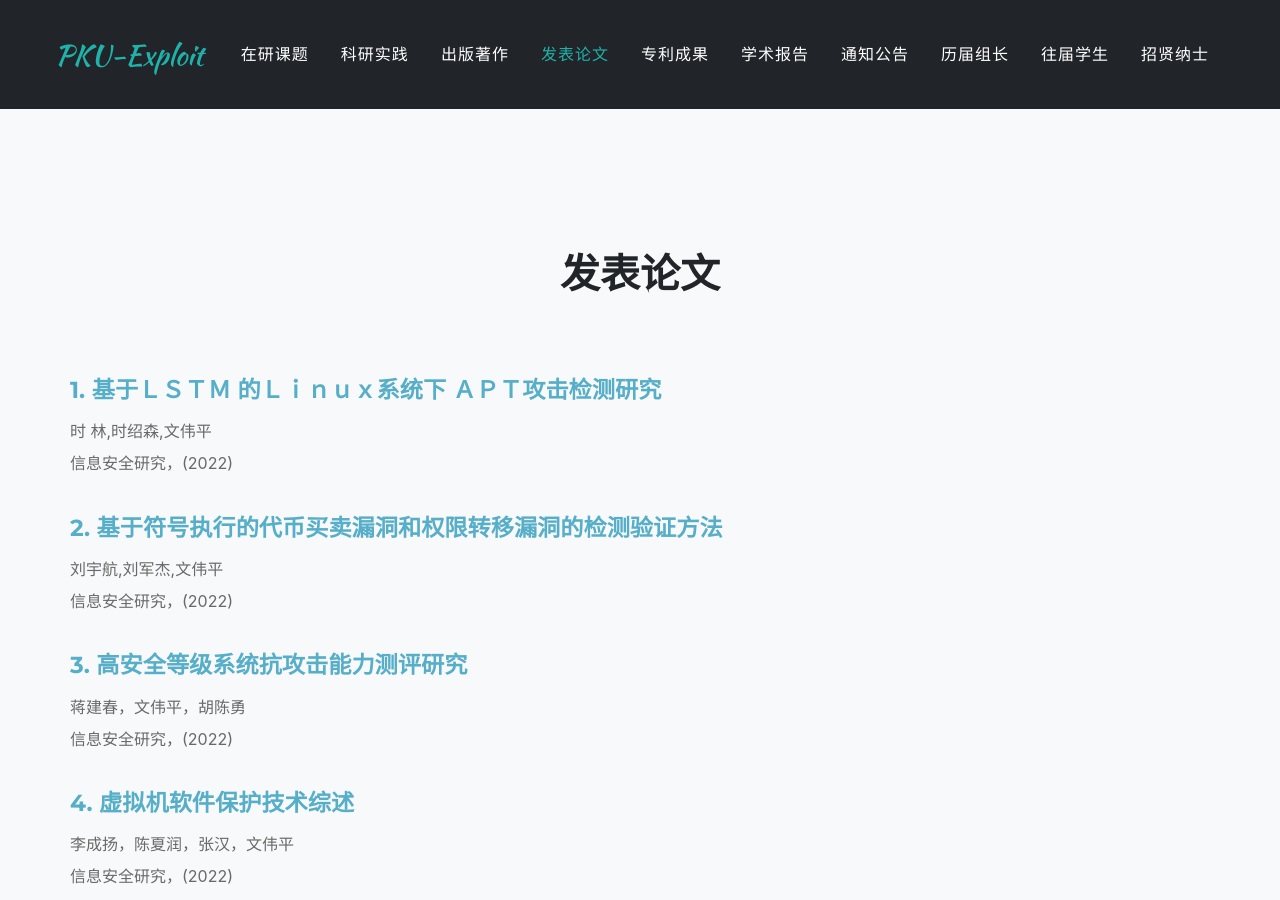
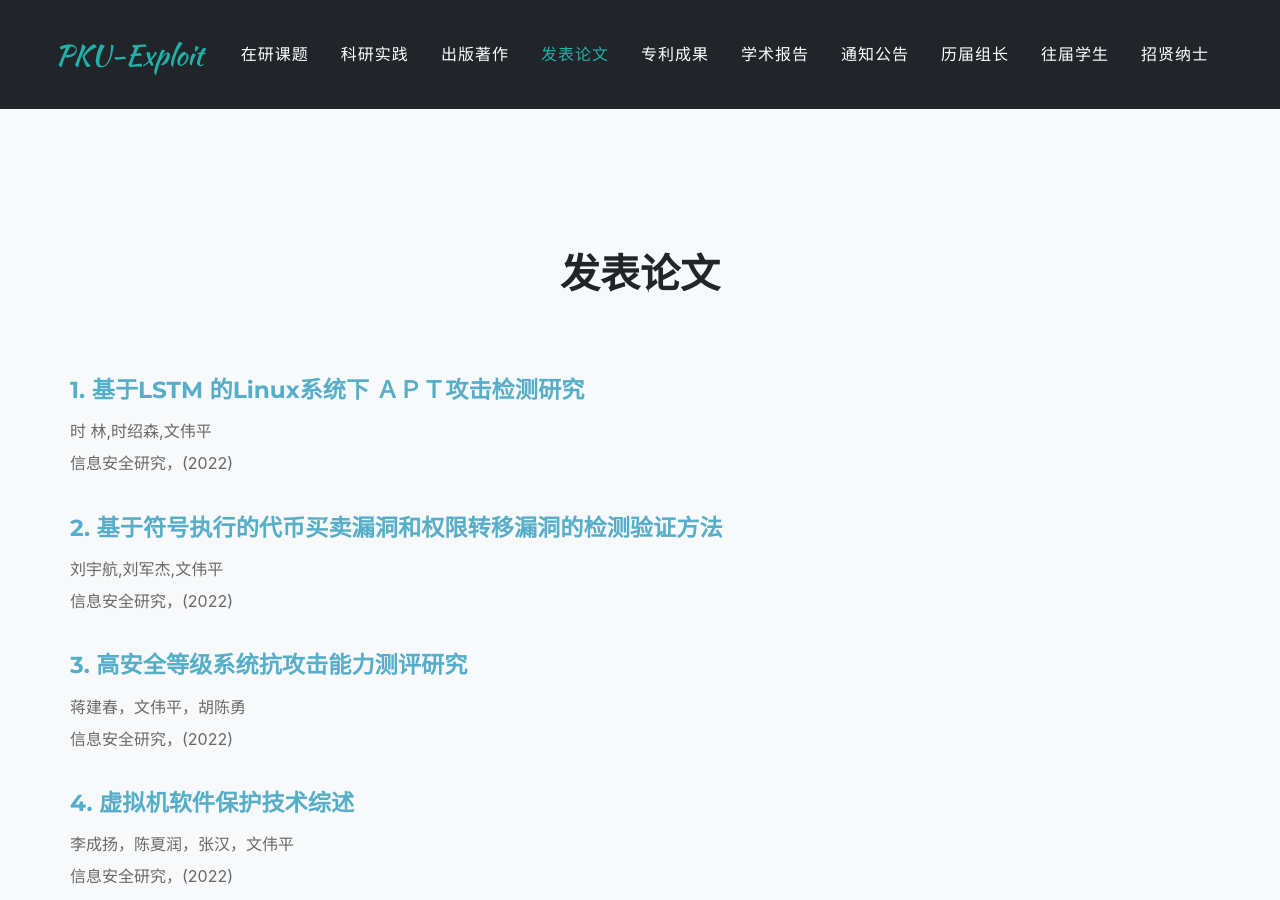
Before and after one commit to xxycfhb/xxycfhb.github.io, a Jekyll site: the page built from pages/paper.html, in a window 1280 px wide and 900 px high. Built offline with Jekyll 4.4.1, drawn with Linux system fonts in a browser that asks for light colours; some web fonts are replaced.

Commit message:
echo updates some papers

```diff
--- a/_data/sitetext.yml
+++ b/_data/sitetext.yml
@@ -1047,11 +1047,11 @@ paper:
     text:
     item:
 
-      - title: "基于ＬＳＴＭ 的Ｌｉｎｕｘ系统下 ＡＰＴ攻击检测研究"
+      - title: "基于LSTM 的Linux系统下 ＡＰＴ攻击检测研究"
         name: "时 林,时绍森,文伟平"
         source: "信息安全研究，(2022)"
         url: "/files/paper96.pdf"
-        download: "基于ＬＳＴＭ 的Ｌｉｎｕｘ系统下 ＡＰＴ攻击检测研究.pdf"
+        download: "基于LSTM的Linux系统下APT攻击检测研究.pdf"
 
       - title: "基于符号执行的代币买卖漏洞和权限转移漏洞的检测验证方法"
         name: "刘宇航,刘军杰,文伟平"
```
